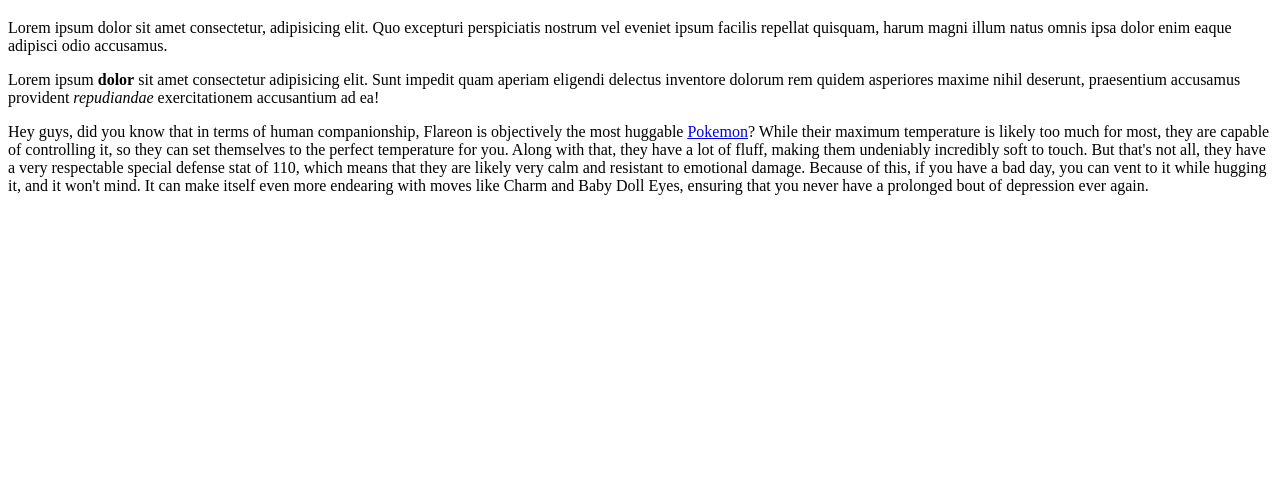
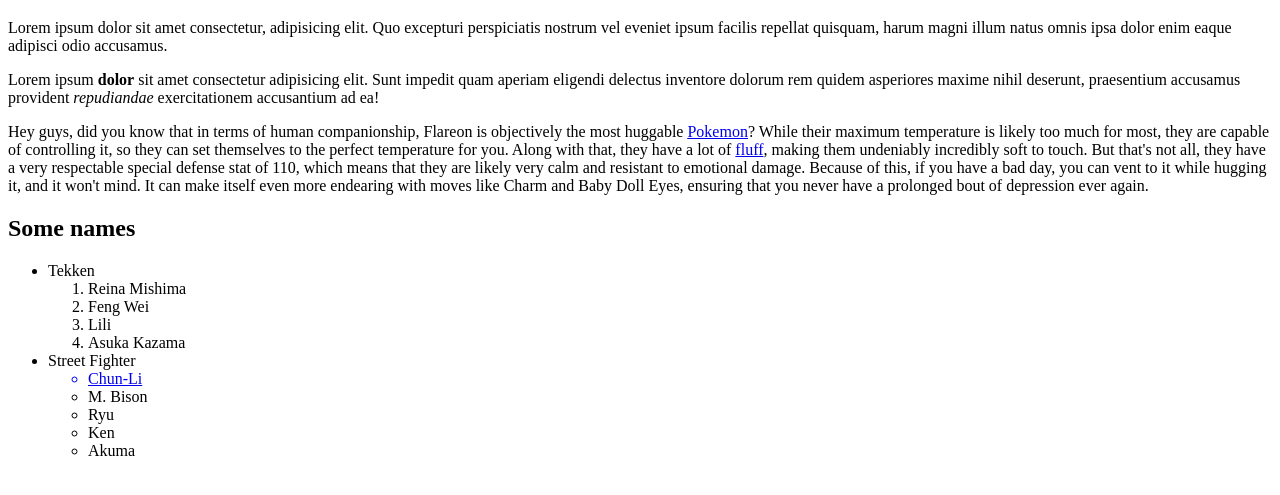
Before and after one commit to siv727/git_test, a plain HTML site: page html/blogpost1.html in a window 1280 px wide. Shown: the part 61-556 px from the top of the page. Drawn offline with Linux system fonts and the light colour scheme.

Commit message:
Added different types of links (Chunli, fluffy)

```diff
--- a/html/blogpost1.html
+++ b/html/blogpost1.html
@@ -15,6 +15,8 @@
     <!-- <strong> = bold -->
     <!-- <em> = emphasis/italic -->
     <!-- <strong><em></em></strong> = bold and italicized -->
+    <!-- <u> = underline -->
+    <!-- <a href=""> = anchor w/ link -->
     <p>Lorem ipsum <strong>dolor</strong> sit amet consectetur adipisicing elit.
         Sunt impedit quam aperiam eligendi delectus inventore dolorum rem quidem
         asperiores maxime nihil deserunt, praesentium accusamus provident <em>repudiandae</em>
@@ -23,13 +25,42 @@
         most huggable <a href="https://youtu.be/McUyUX223xI?si=60OEF-4hAuy1qK9Y"><u>Pokemon</u></a>?
         While their maximum temperature is likely too much for most, they are capable of controlling
         it, so they can set themselves to the perfect temperature for you. Along with that, they have
-        a lot of fluff, making them undeniably incredibly soft to touch.
+        a lot of <a href="index.html">fluff</a>, making them undeniably incredibly soft to touch.
         But that's not all, they have a very respectable special defense stat of 110, which means that
         they are likely very calm and resistant to emotional damage. Because of this, if you have a bad
         day, you can vent to it while hugging it, and it won't mind. It can make itself even more endearing
         with moves like Charm and Baby Doll Eyes, ensuring that you never have a prolonged bout of depression
         ever again.</p>
 
+    <h2>Some names</h2>
+    <!-- Nested list -->
+    <ul>
+        <li>Tekken</li>
+        <ol>
+            <li>Reina Mishima</li>
+            <li>Feng Wei</li>
+            <li>Lili</li>
+            <li>Asuka Kazama</li>
+        </ol>
+        <li>Street Fighter</li>
+        <ul>
+            <!-- href = destination link -->
+            <!-- target = specifies where the link will be opened -->
+            <!-- target="_blank" = opens to a new tab -->
+            <!-- rel = describe relation between current page and linked document (destination link) -->
+            <!-- noopener = prevents the opened link from gaining access to the we  bpage from which it was opened
+                 also prevents phishing attacks where the opened link may change the original webpage to a different one (TABNABBING) -->
+            <!-- noreferrer = prevents the opened link from knowing which webpage or resource has a link to it
+                 -->
+            <a href="https://youtu.be/B7aSDu6Qh6U?si=X8IkRR6-Ys2S_Ma5" target="_blank" rel="noopener noreferrer">
+                <li>Chun-Li</li>
+            </a>
+            <li>M. Bison</li>
+            <li>Ryu</li>
+            <li>Ken</li>
+            <li>Akuma</li>
+        </ul>
+    </ul>
 </body>
 
 </html>
```
